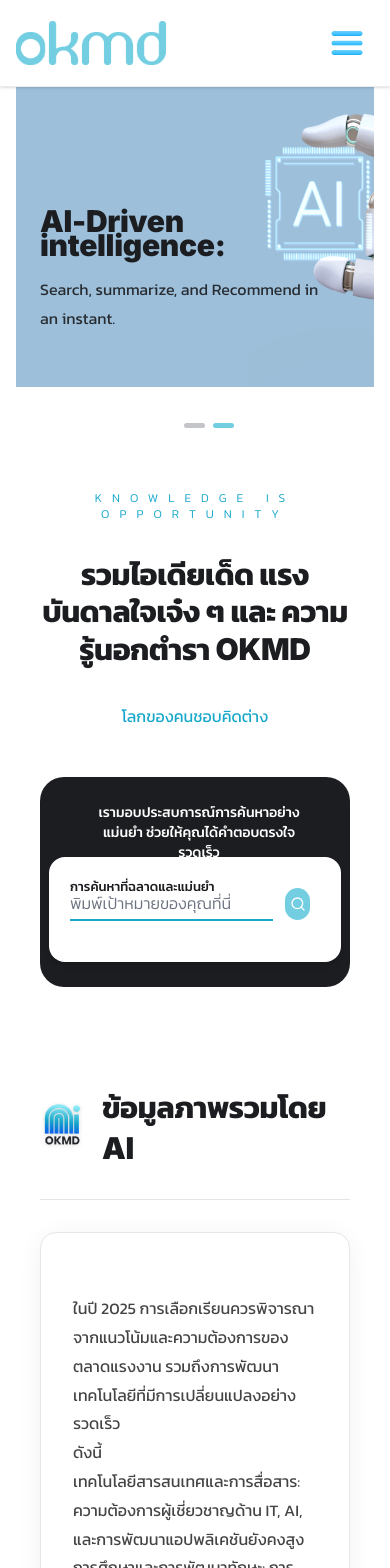
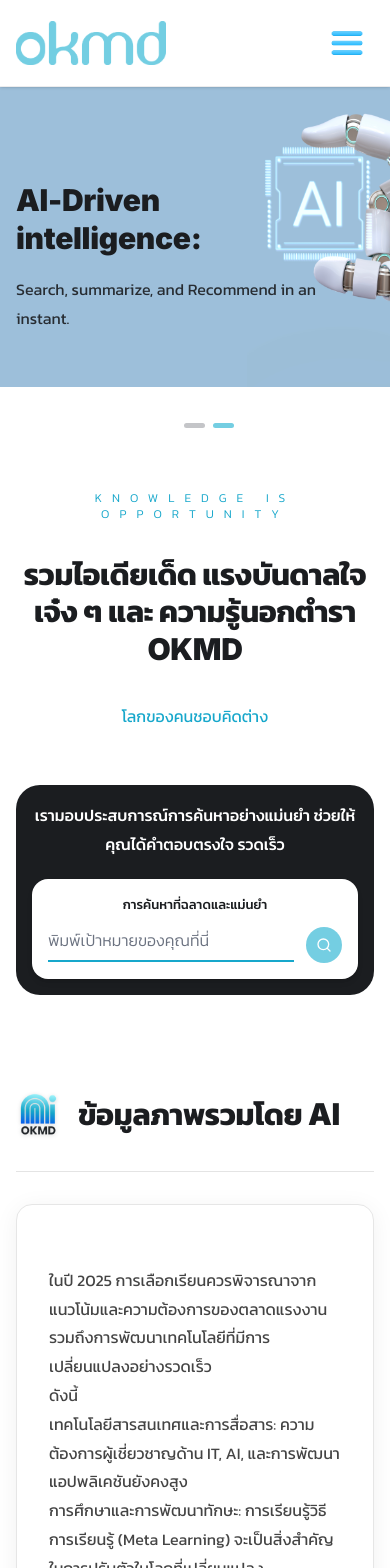
Before and after one commit to assadawutz/okmd_frontend, a Next.js app: page / in a window 390 px wide. Shown: the top 1568 px of the page. Built offline with nearby package versions, Linux system fonts and the light colour scheme.

Commit message:
Refactor: Improve layout and styling for responsiveness
Co-authored-by: assadawut.sarakul <assadawut.sarakul@gmail.com>

```diff
--- a/app/layout.tsx
+++ b/app/layout.tsx
@@ -29,7 +29,7 @@ export default function RootLayout({ children }: { children: React.ReactNode })
         <Header />
         {/* <div className="container mx-auto "><Breadcrumb/></div> */}
         {/* MAIN LANDMARK — WCAG 2.1 Compliant */}
-        <main id="main-content" role="main" tabIndex={-1} className="container mx-auto grid px-4 grid-cols-12">
+        <main id="main-content" role="main" tabIndex={-1} className="w-full">
           {children}
         </main>
 
--- a/app/page.tsx
+++ b/app/page.tsx
@@ -10,7 +10,7 @@ import NewsSection from "@/components/page/home/NewsSection";
 
 export default function HomePage() {
   return (
-    <div className="bg-white min-h-screen w-full col-span-12">
+    <div className="w-full bg-white">
       <Hero />
       <OkmdSearchSection />
       <HighlightSection />
--- a/components/page/home/Activity.tsx
+++ b/components/page/home/Activity.tsx
@@ -125,7 +125,13 @@ export default function ActivityBlock() {
               <article
                 key={item.id}
                 aria-label={item.title}
-                className="relative  overflow-hidden group cursor-pointer  col-span-3 h-[312px]"
+                className="
+                  relative overflow-hidden group cursor-pointer col-span-12 sm:col-span-6 md:col-span-3 h-[312px]
+                  rounded-2xl
+                  shadow-[0_12px_30px_rgba(0,0,0,0.08)]
+                  transition-all duration-300
+                  hover:-translate-y-0.5 hover:shadow-[0_16px_40px_rgba(0,0,0,0.12)]
+                "
               >
                 <Image
                   src={item.img}
--- a/components/page/home/Hero.tsx
+++ b/components/page/home/Hero.tsx
@@ -37,7 +37,7 @@ export default function Hero() {
 
   return (
     <section
-      className="w-full cursor-pointer  bg-white overflow-hidden"
+      className="w-full bg-white overflow-hidden"
       aria-label="AI-Driven Hero Section"
       aria-live="off"
     >
@@ -71,9 +71,8 @@ export default function Hero() {
           })}
 
           {/* TEXT LAYER */}
-          <figcaption className="absolute inset-0 flex items-top z-20 mt-8 pointer-events-none ">
-            <div className="w-full flex justify-center">
-              <div className="container w-full px-10">
+          <figcaption className="absolute inset-0 z-20 pt-8 pointer-events-none">
+            <div className="container mx-auto px-6 lg:px-10">
 
                 <Image
                   src="/okmd_ai_logo.png"
@@ -98,7 +97,6 @@ export default function Hero() {
                 >
                   ดูรายละเอียด
                 </button>
-              </div>
             </div>
           </figcaption>
         </figure>
@@ -151,13 +149,17 @@ export default function Hero() {
           })}
 
           {/* MOBILE TEXT */}
-          <figcaption className="absolute container-center mx-6  bottom-[40px] w-[300px] z-20">
-            <h2 className="text-[#1B1D20] font-bold text-3xl leading-[24px]">
-              AI-Driven intelligence:
-            </h2>
-            <p className="text-[#1B1D20] text-lg mt-2 leading-[14px] opacity-90">
-              Search, summarize, and Recommend in an instant.
-            </p>
+          <figcaption className="absolute inset-x-0 bottom-10 z-20">
+            <div className="container mx-auto px-6 lg:px-10">
+              <div className="max-w-[320px]">
+                <h2 className="text-[#1B1D20] font-bold text-3xl leading-tight">
+                  AI-Driven intelligence:
+                </h2>
+                <p className="text-[#1B1D20] text-lg mt-2 opacity-90">
+                  Search, summarize, and Recommend in an instant.
+                </p>
+              </div>
+            </div>
           </figcaption>
         </figure>
 
--- a/components/page/home/Highlight.tsx
+++ b/components/page/home/Highlight.tsx
@@ -32,9 +32,10 @@ export default function HighlightSection() {
   }, [index, highlights.length]);
 
   return (
-    <section className="mx-auto bg-[#DFF1F9] w-full py-20">
+    <section className="w-full bg-[#DFF1F9] py-16 md:py-20">
+      <div className="container mx-auto px-6 lg:px-10">
         {/* HEADER */}
-      <div className="text-center mb-16">
+        <div className="text-center mb-12 md:mb-16">
           <h2 className="font-semibold text-okmd-dark leading-tight text-2xl sm:text-3xl lg:text-4xl">
             Highlight
           </h2>
@@ -44,14 +45,15 @@ export default function HighlightSection() {
         </div>
 
       {/* DESKTOP */}
-      <div className="flex-col w-full hidden items-center md:flex">
+      <div className="hidden lg:flex flex-col gap-6 md:gap-10">
 
         {/* ROW 1 */}
         {highlights.length >= 3 && (
-          <div className="flex px-6 gap-10 md:px-0">
+          <div className="grid grid-cols-12 gap-6">
 
             {/* BOX 1 */}
-            <div className="rounded-2xl h-[330px] shadow-[0_6px_22px_rgba(0,0,0,0.10)] w-[335px] relative overflow-hidden group">
+            <div className="col-span-12 lg:col-span-4">
+              <div className="rounded-2xl h-[330px] shadow-[0_6px_22px_rgba(0,0,0,0.10)] w-full relative overflow-hidden group">
               <Image
                 src={highlights[0].img}
                 fill
@@ -71,9 +73,11 @@ export default function HighlightSection() {
                 </a>
               </div>
               </div>
+            </div>
 
             {/* BOX 2 */}
-            <div className="bg-white flex rounded-2xl h-[330px] px-6 pt-10 pb-10 transition shadow-[0_4px_22px_rgba(0,0,0,0.08)] w-[365px] justify-between hover:shadow-[0_6px_26px_rgba(0,0,0,0.12)]">
+            <div className="col-span-12 lg:col-span-4">
+              <div className="bg-white flex rounded-2xl h-[330px] px-6 pt-10 pb-10 transition shadow-[0_4px_22px_rgba(0,0,0,0.08)] w-full justify-between hover:shadow-[0_6px_26px_rgba(0,0,0,0.12)]">
                 <div>
                   <p className="text-sm mb-1 text-gray-500">The Knowledge</p>
                   <h3 className="font-bold leading-snug text-4xl">{highlights[1].title.replace("The Knowledge\n", "")}</h3>
@@ -86,9 +90,11 @@ export default function HighlightSection() {
                   className="rounded-none shadow-md"
                 />
               </div>
+            </div>
 
             {/* BOX 3 */}
-            <div className="bg-white rounded-2xl h-[330px] px-6 pt-6 transition shadow-[0_4px_22px_rgba(0,0,0,0.08)] w-[365px] relative overflow-hidden hover:shadow-[0_6px_26px_rgba(0,0,0,0.12)]">
+            <div className="col-span-12 lg:col-span-4">
+              <div className="bg-white rounded-2xl h-[330px] px-6 pt-6 transition shadow-[0_4px_22px_rgba(0,0,0,0.08)] w-full relative overflow-hidden hover:shadow-[0_6px_26px_rgba(0,0,0,0.12)]">
                 <Image
                   src={highlights[2].img}
                   width={150}
@@ -114,14 +120,16 @@ export default function HighlightSection() {
                 </a>
               </div>
             </div>
+          </div>
         )}
 
         {/* ROW 2 */}
         {highlights.length >= 5 && (
-          <div className="container flex mt-10 px-6 gap-10 md:px-10">
+          <div className="grid grid-cols-12 gap-6 mt-0">
 
             {/* BOX 4 */}
-            <div className="rounded-2xl h-[330px] shadow-[0_6px_22px_rgba(0,0,0,0.10)] w-[752px] relative overflow-hidden group">
+            <div className="col-span-12 lg:col-span-8">
+              <div className="rounded-2xl h-[330px] shadow-[0_6px_22px_rgba(0,0,0,0.10)] w-full relative overflow-hidden group">
               <Image
                 src={highlights[3].img}
                 fill
@@ -129,9 +137,11 @@ export default function HighlightSection() {
                 className="object-cover transition-all duration-700 group-hover:scale-[1.06]"
               />
               </div>
+            </div>
 
             {/* BOX 5 */}
-            <div className="rounded-2xl h-[330px] shadow-[0_6px_22px_rgba(0,0,0,0.10)] w-[365px] relative overflow-hidden group">
+            <div className="col-span-12 lg:col-span-4">
+              <div className="rounded-2xl h-[330px] shadow-[0_6px_22px_rgba(0,0,0,0.10)] w-full relative overflow-hidden group">
               <Image
                 src={highlights[4].img}
                 fill
@@ -148,6 +158,7 @@ export default function HighlightSection() {
                 </a>
               </div>
               </div>
+            </div>
 
           </div>
         )}
@@ -155,7 +166,7 @@ export default function HighlightSection() {
 
       {/* ================= MOBILE ================= */}
       {highlights.length > 0 && (
-        <div className="w-full px-6 md:hidden">
+        <div className="w-full lg:hidden">
           <div ref={ref} className="flex w-full overflow-x-auto scroll-smooth snap-x snap-mandatory no-scrollbar">
             {highlights.map((h, i) => (
             <div
@@ -247,6 +258,7 @@ export default function HighlightSection() {
           </div>
         </div>
       )}
+      </div>
     </section>
   );
 }
--- a/components/page/home/Search.tsx
+++ b/components/page/home/Search.tsx
@@ -14,10 +14,7 @@ const aiSummary = `
 export default function OkmdSearchSection() {
   return (
     <section className="bg-white pb-16 pt-10">
-
-      {/* GRID CENTER */}
-      <div className="w-full flex justify-center">
-        <div className="w-full max-w-[1140px] mx-auto px-6 lg:px-10 flex flex-col">
+      <div className="container mx-auto px-6 lg:px-10">
 
           {/* -------------------------------------------------------------- */}
           {/* HEADER SEARCH ZONE */}
@@ -40,43 +37,23 @@ export default function OkmdSearchSection() {
             </div>
 
             {/* SEARCH BLOCK */}
-            <div className="relative mt-8 w-full max-w-[1140px] px-0 sm:px-0">
+            <div className="mt-10 w-full">
+              <div className="rounded-3xl bg-[#1B1D20] p-4 sm:p-6 md:p-8">
+                <p className="text-white text-sm sm:text-base font-medium leading-relaxed max-w-[720px]">
+                  เรามอบประสบการณ์การค้นหาอย่างแม่นยำ ช่วยให้คุณได้คำตอบตรงใจ รวดเร็ว
+                </p>
 
-              {/* Gradient BG */}
-              <div className="h-[210px] sm:h-[177px] w-full p-3 rounded-3xl bg-gradient-to-r bg-[#1B1D20]" />
-
-              {/* White card */}
-              <div className="absolute left-[3%] top-[38%] lg:top-[32%] sm:left-[14px] sm:top-[51px] h-[105px] sm:h-[121px] w-[94%] sm:w-[calc(100%-28px)] rounded-2xl bg-white shadow-md" />
-
-              {/* Intro text */}
-              <div
-                className="
-    absolute
-    left-[40px] right-[40px] top-[26px]
-    sm:left-[0px] sm:top-[19px]
-    pl-2
-    text-sm sm:text-sm
-    font-medium leading-5 text-white
-    max-w-[85%] sm:max-w-none
-  "
-              >
-                เรามอบประสบการณ์การค้นหาอย่างแม่นยำ
-                ช่วยให้คุณได้คำตอบตรงใจ รวดเร็ว
-              </div>
-
-              {/* Subtitle */}
-              <div className="absolute left-[30px] lg:left-[40px] top-[100px] lg:top-[80px] sm:left-[30px] sm:top-[74px]
-                              text-[13px] sm:text-sm font-medium leading-[20px] text-okmd-dark">
+                <div className="mt-5 sm:mt-6 rounded-2xl bg-white shadow-md p-4 sm:p-5 md:p-6">
+                  <div className="text-[13px] sm:text-sm font-medium leading-[20px] text-okmd-dark">
                     การค้นหาที่ฉลาดและแม่นยำ
                   </div>
 
-              {/* Input */}
-              <div className="absolute left-[30px] lg:left-[40px] top-[110px] sm:left-[30px] sm:top-[97px] right-[40px] flex items-center">
+                  <div className="mt-3 flex items-center gap-3">
                     <input
                       type="text"
                       placeholder="พิมพ์เป้าหมายของคุณที่นี่"
                       className="
-                    p-1 flex-1 border-b-2 border-okmd-cyan bg-transparent pl-0
+                        flex-1 border-b-2 border-okmd-cyan bg-transparent pb-2
                         text-base sm:text-lg
                         text-okmd-gray font-light
                         outline-none placeholder:text-okmd-gray
@@ -85,10 +62,14 @@ export default function OkmdSearchSection() {
                     />
 
                     <button
-                  className="ml-3 flex items-center justify-center h-8 w-8 sm:h-10 sm:w-10 rounded-full bg-[#74CEE2] hover:scale-105 transition"
+                      type="button"
+                      className="flex items-center justify-center h-9 w-9 sm:h-10 sm:w-10 rounded-full bg-[#74CEE2] hover:scale-105 transition"
+                      aria-label="Search"
                     >
                       <Search className="h-4 w-4 sm:h-5 sm:w-5 text-white" />
                     </button>
+                  </div>
+                </div>
               </div>
             </div>
           </div>
@@ -195,7 +176,6 @@ export default function OkmdSearchSection() {
 
 
         </div>
-      </div>
     </section>
   );
 }
```
Lines whose indentation alone changed are shown as unchanged.
